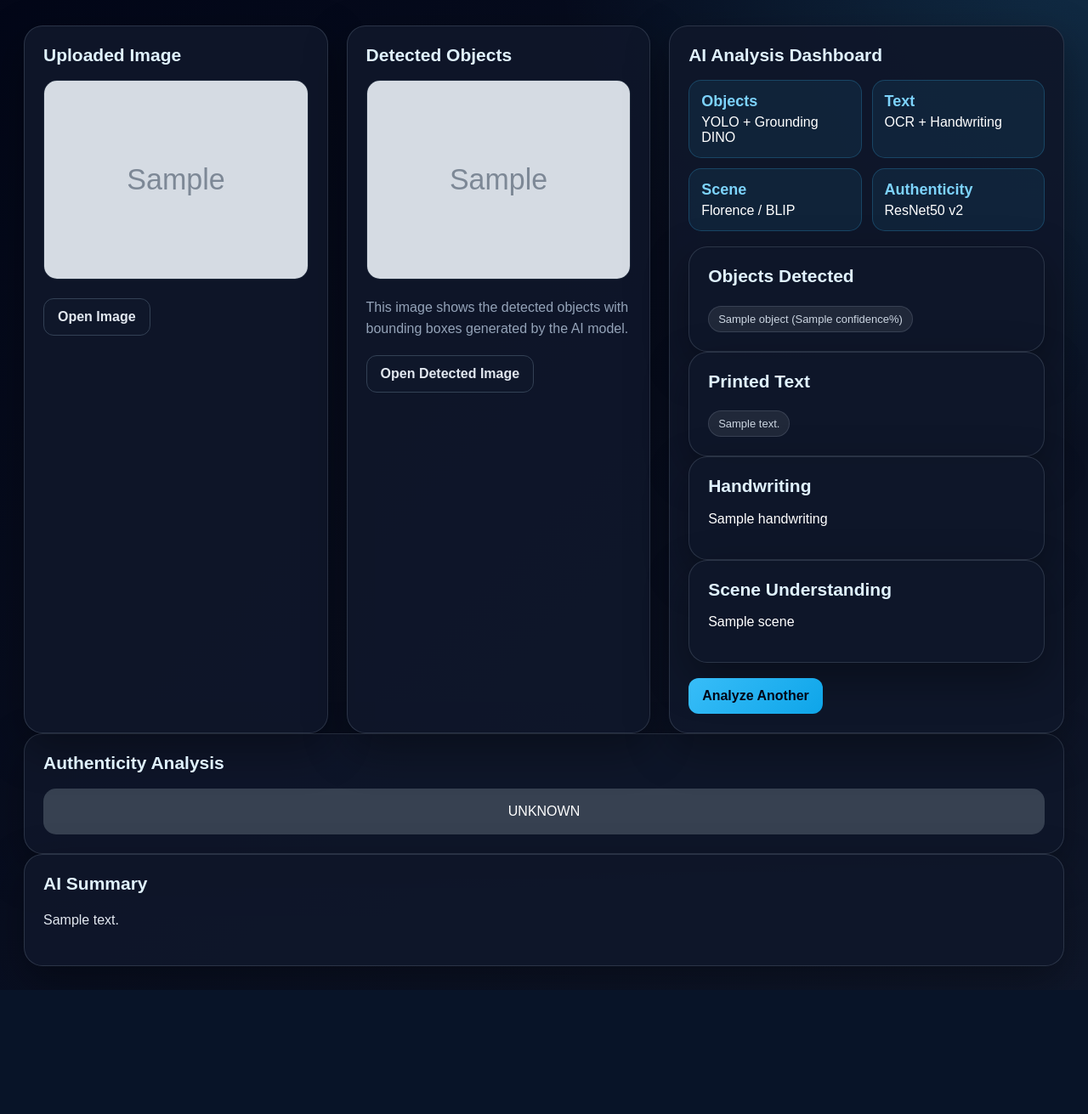
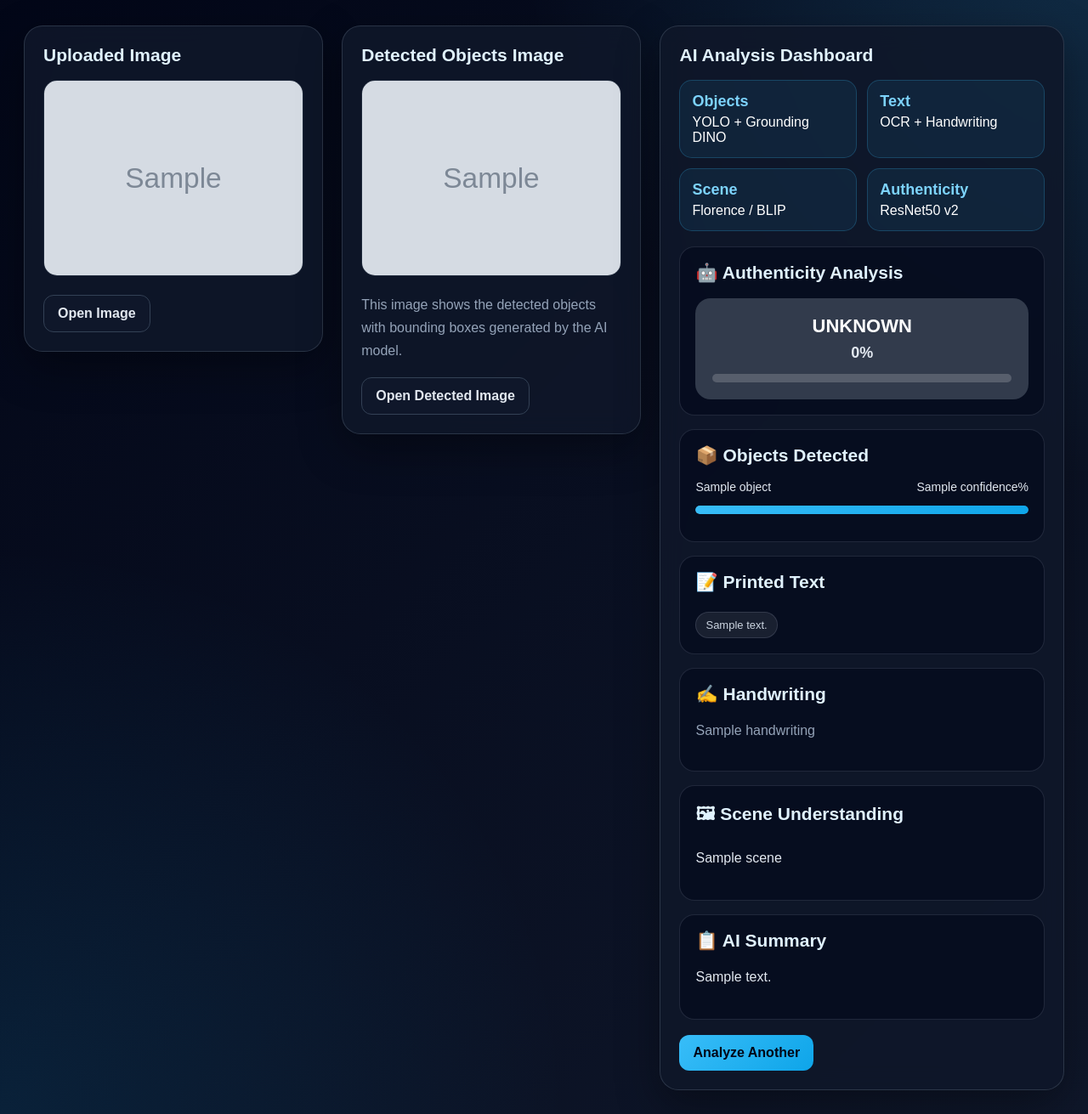
Before and after one commit to Gulshan-web/OmniDetectX, a Flask app: template templates/result.html in a window 1280 px wide. Shown: the part 105-1416 px from the top of the page at 85% size. Before the commit the page ends 1265 px from the top, so only its background shows below. Run offline with Flask 3, Linux system fonts and the light colour scheme; the template is opened without the code that fills it: most values are stand-ins (such as "Sample title", 1, 10 or a date in 2020); grey boxes marked "Sample" are stand-in pictures.

Commit message:
Improve loading screen and dashboard UI

```diff
--- a/templates/result.html
+++ b/templates/result.html
@@ -35,21 +38,32 @@
 
         .dashboard {
             display: grid;
-            grid-template-columns: 1fr 1fr 1.3fr;
+            grid-template-columns: 1fr 1fr 1.35fr;
             gap: 22px;
-            max-width: 1500px;
+            max-width: 1550px;
             margin: auto;
+            align-items: start;
         }
 
         .card {
-            background: rgba(15, 23, 42, 0.94);
+            background: rgba(15, 23, 42, 0.88);
             border: 1px solid rgba(148, 163, 184, 0.22);
             border-radius: 22px;
             padding: 22px;
             box-shadow: 0 18px 50px rgba(0,0,0,0.35);
+            backdrop-filter: blur(14px);
         }
 
-        .card h2 {
+        .inner-card {
+            background: rgba(2, 6, 23, 0.48);
+            border: 1px solid rgba(148, 163, 184, 0.18);
+            border-radius: 18px;
+            padding: 18px;
+            margin-top: 16px;
+        }
+
+        .card h2,
+        .inner-card h2 {
             margin-top: 0;
             color: #e0f2fe;
             font-size: 21px;
@@ -136,6 +138,84 @@
             border: 1px solid rgba(148,163,184,0.2);
             color: #cbd5e1;
             font-size: 13px;
+        }
+
+        .auth-box {
+            padding: 20px;
+            border-radius: 18px;
+            font-size: 22px;
+            font-weight: bold;
+            text-align: center;
+        }
+
+        .real {
+            background: rgba(20,83,45,0.9);
+        }
+
+        .fake {
+            background: rgba(127,29,29,0.9);
+        }
+
+        .unknown {
+            background: rgba(55,65,81,0.9);
+        }
+
+        .confidence {
+            margin-top: 8px;
+            font-size: 18px;
+            color: #e2e8f0;
+        }
+
+        .bar {
+            width: 100%;
+            height: 10px;
+            background: rgba(255,255,255,0.18);
+            border-radius: 999px;
+            margin-top: 14px;
+            overflow: hidden;
+        }
+
+        .fill {
+            height: 100%;
+            border-radius: 999px;
+        }
+
+        .real-fill {
+            background: #22c55e;
+        }
+
+        .fake-fill {
+            background: #ef4444;
+        }
+
+        .unknown-fill {
+            background: #94a3b8;
+        }
+
+        .object-row {
+            margin-bottom: 14px;
+        }
+
+        .object-top {
+            display: flex;
+            justify-content: space-between;
+            color: #e2e8f0;
+            font-size: 14px;
+            margin-bottom: 6px;
+        }
+
+        .object-fill {
+            background: linear-gradient(135deg, #38bdf8, #0ea5e9);
+        }
+
+        .muted {
+            color: #94a3b8;
+            line-height: 1.7;
+        }
+
+        .summary-text {
+            line-height: 1.8;
+            color: #e2e8f0;
         }
 
         @media (max-width: 1100px) {
@@ -170,15 +250,15 @@
 
     {% if detected_image_path %}
     <div class="card">
-        <h2>Detected Objects</h2>
+        <h2>Detected Objects Image</h2>
         <img src="{{ detected_image_path }}" alt="Detected Objects Image">
-        <p style="color:#94a3b8; line-height:1.6;">
+
+        <p class="muted">
             This image shows the detected objects with bounding boxes generated by the AI model.
         </p>
+
         <div class="btn-row">
-    <a class="btn secondary"
-       href="{{ detected_image_path }}"
-       target="_blank">
+            <a class="btn secondary" href="{{ detected_image_path }}" target="_blank">
                 Open Detected Image
             </a>
         </div>
@@ -210,106 +290,93 @@
             </div>
         </div>
 
-        <div class="card">
-    <h2>Objects Detected</h2>
+        <div class="inner-card">
+            <h2>🤖 Authenticity Analysis</h2>
 
-    {% for obj in objects %}
-        <span class="tag">
-            {{ obj.object }}
-            ({{ obj.confidence }}%)
-        </span>
-    {% endfor %}
+            {% if "real" in authenticity.lower() %}
+                <div class="auth-box real">
+                    REAL IMAGE
+                    <div class="confidence">{{ confidence }}%</div>
+                    <div class="bar">
+                        <div class="fill real-fill" style="width: {{ confidence }}%;"></div>
+                    </div>
                 </div>
 
-<div class="card">
-    <h2>Printed Text</h2>
+            {% elif "fake" in authenticity.lower() or "ai" in authenticity.lower() %}
+                <div class="auth-box fake">
+                    AI GENERATED
+                    <div class="confidence">{{ confidence }}%</div>
+                    <div class="bar">
+                        <div class="fill fake-fill" style="width: {{ confidence }}%;"></div>
+                    </div>
+                </div>
+
+            {% else %}
+                <div class="auth-box unknown">
+                    UNKNOWN
+                    <div class="confidence">0%</div>
+                    <div class="bar">
+                        <div class="fill unknown-fill" style="width: 0%;"></div>
+                    </div>
+                </div>
+            {% endif %}
+        </div>
+
+        <div class="inner-card">
+            <h2>📦 Objects Detected</h2>
+
+            {% if objects %}
+                {% for obj in objects %}
+                    <div class="object-row">
+                        <div class="object-top">
+                            <span>{{ obj.object }}</span>
+                            <span>{{ obj.confidence }}%</span>
+                        </div>
+                        <div class="bar">
+                            <div class="fill object-fill" style="width: {{ obj.confidence }}%;"></div>
+                        </div>
+                    </div>
+                {% endfor %}
+            {% else %}
+                <p class="muted">No objects detected</p>
+            {% endif %}
+        </div>
+
+        <div class="inner-card">
+            <h2>📝 Printed Text</h2>
 
             {% if printed_text %}
                 {% for item in printed_text %}
-            <div class="tag">
+                    <span class="tag">
                         {{ item.text }}
-            </div>
+                    </span>
                 {% endfor %}
             {% else %}
-        No text detected
+                <p class="muted">No text detected</p>
             {% endif %}
         </div>
 
-<div class="card">
-    <h2>Handwriting</h2>
-    <p>{{ handwriting }}</p>
+        <div class="inner-card">
+            <h2>✍ Handwriting</h2>
+            <p class="muted">{{ handwriting }}</p>
         </div>
 
-<div class="card">
-    <h2>Scene Understanding</h2>
-    <p>{{ scene }}</p>
+        <div class="inner-card">
+            <h2>🖼 Scene Understanding</h2>
+            <p class="summary-text">{{ scene }}</p>
         </div>
+
+        <div class="inner-card">
+            <h2>📋 AI Summary</h2>
+            <p class="summary-text">{{ summary }}</p>
+        </div>
+
         <div class="btn-row">
             <a class="btn" href="/">Analyze Another</a>
         </div>
     </div>
 
 </div>
-<div class="card">
-
-    <h2>Authenticity Analysis</h2>
-
-    {% if "real" in authenticity.lower() %}
-
-        <div style="
-            background:#14532d;
-            color:white;
-            padding:18px;
-            border-radius:15px;
-            font-size:22px;
-            font-weight:bold;
-            text-align:center;
-        ">
-            REAL IMAGE
-            <br>
-            {{ confidence }}%
-        </div>
-
-    {% elif "fake" in authenticity.lower() or "ai" in authenticity.lower() %}
-
-        <div style="
-            background:#7f1d1d;
-            color:white;
-            padding:18px;
-            border-radius:15px;
-            font-size:22px;
-            font-weight:bold;
-            text-align:center;
-        ">
-            AI GENERATED
-            <br>
-            {{ confidence }}%
-        </div>
-
-    {% else %}
-
-        <div style="
-            background:#374151;
-            color:white;
-            padding:18px;
-            border-radius:15px;
-            text-align:center;
-        ">
-            UNKNOWN
-        </div>
-
-    {% endif %}
-</div>
-<div class="card">
-    <h2>AI Summary</h2>
-
-    <p style="
-        line-height:1.8;
-        color:#e2e8f0;
-    ">
-        {{ summary }}
-    </p>
-</div>
 
 </body>
 </html>
```
Also changed, not shown: other parts of templates/result.html (+12 -21 lines), templates/index.html (+63 -7 lines). Lines whose indentation alone changed are shown as unchanged.
